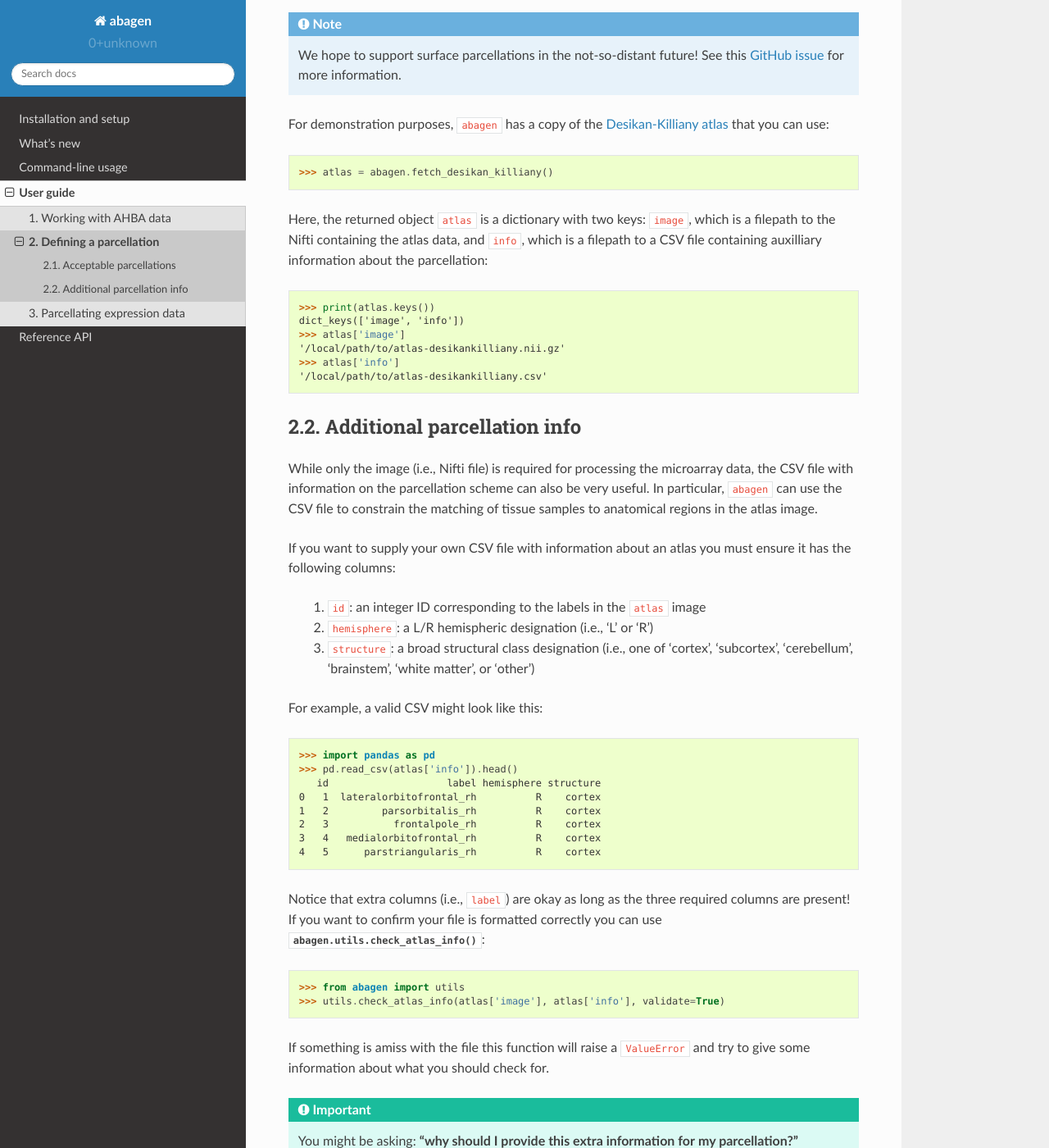
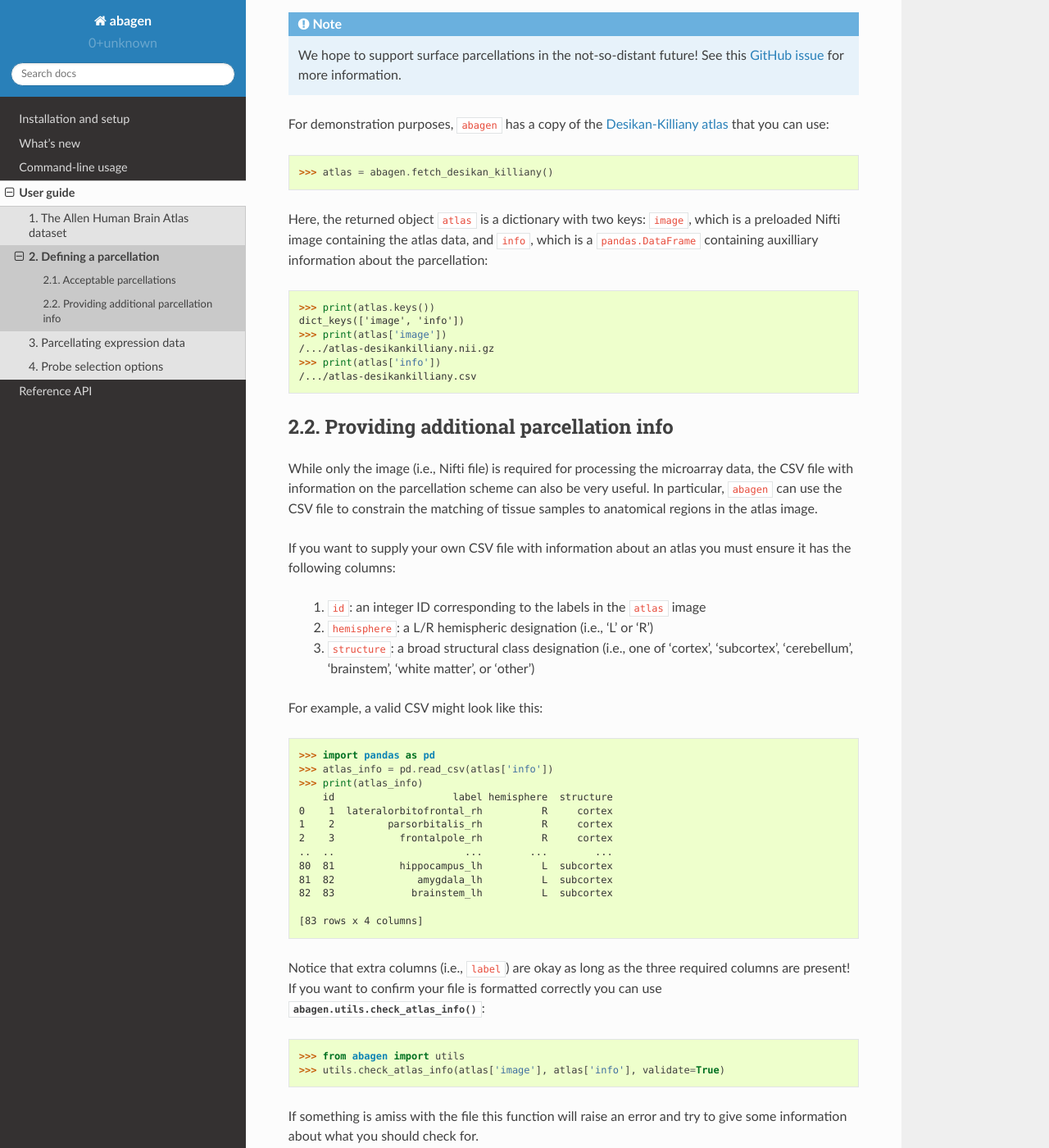
Before and after one commit to rmarkello/abagen, a Sphinx documentation site: the page built from docs/user_guide/parcellations.rst, in a window 1280 px wide and 1400 px high, scrolled down 321 px. Shown: the whole window at 82% size. Built offline with Sphinx 7.4.7 and the Read the Docs theme 2.0.0, drawn with Linux system fonts in a browser that asks for light colours.

Commit message:
[DOC] Doctests for all!!!!

```diff
--- a/docs/conf.py
+++ b/docs/conf.py
@@ -106,3 +106,10 @@
     'pandas': ('https://pandas-docs.github.io/pandas-docs-travis/', None),
     'scipy': ('https://docs.scipy.org/doc/scipy/reference', None),
 }
+
+doctest_global_setup = """
+import abagen
+import pandas as pd
+atlas = abagen.fetch_desikan_killiany()
+pd.set_option('max_rows', 6)
+"""
--- a/docs/usage.rst
+++ b/docs/usage.rst
@@ -23,3 +23,4 @@
    user_guide/download.rst
    user_guide/parcellations.rst
    user_guide/expression.rst
+   user_guide/probes.rst
--- a/docs/user_guide/parcellations.rst
+++ b/docs/user_guide/parcellations.rst
@@ -22,26 +24,28 @@
 atlas <https://surfer.nmr.mgh.harvard.edu/ftp/articles/desikan06-parcellation.
 pdf>`_ that you can use:
 
-.. code-block:: python
+.. doctest::
 
    >>> atlas = abagen.fetch_desikan_killiany()
 
 Here, the returned object ``atlas`` is a dictionary with two keys: ``image``,
-which is a filepath to the Nifti containing the atlas data, and ``info``, which
-is a filepath to a CSV file containing auxilliary information about the
+which is a preloaded Nifti image containing the atlas data, and ``info``, which
+is a ``pandas.DataFrame`` containing auxilliary information about the
 parcellation:
 
-.. code-block:: python
+.. doctest::
 
     >>> print(atlas.keys())
     dict_keys(['image', 'info'])
-    >>> atlas['image']
-    '/local/path/to/atlas-desikankilliany.nii.gz'
-    >>> atlas['info']
-    '/local/path/to/atlas-desikankilliany.csv'
+    >>> print(atlas['image'])  # doctest: +ELLIPSIS
+    /.../atlas-desikankilliany.nii.gz
+    >>> print(atlas['info'])  # doctest: +ELLIPSIS
+    /.../atlas-desikankilliany.csv
 
-Additional parcellation info
-----------------------------
+.. _usage_parcellations_additional:
+
+Providing additional parcellation info
+--------------------------------------
 
 While only the image (i.e., Nifti file) is required for processing the
 microarray data, the CSV file with information on the parcellation scheme can
@@ -60,28 +64,34 @@
 
 For example, a valid CSV might look like this:
 
-.. code-block:: python
+.. doctest::
 
     >>> import pandas as pd
-    >>> pd.read_csv(atlas['info']).head()
-       id                    label hemisphere structure
-    0   1  lateralorbitofrontal_rh          R    cortex
-    1   2         parsorbitalis_rh          R    cortex
-    2   3           frontalpole_rh          R    cortex
-    3   4   medialorbitofrontal_rh          R    cortex
-    4   5      parstriangularis_rh          R    cortex
+    >>> atlas_info = pd.read_csv(atlas['info'])
+    >>> print(atlas_info)
+        id                    label hemisphere  structure
+    0    1  lateralorbitofrontal_rh          R     cortex
+    1    2         parsorbitalis_rh          R     cortex
+    2    3           frontalpole_rh          R     cortex
+    ..  ..                      ...        ...        ...
+    80  81           hippocampus_lh          L  subcortex
+    81  82              amygdala_lh          L  subcortex
+    82  83             brainstem_lh          L  subcortex
+    <BLANKLINE>
+    [83 rows x 4 columns]
+
 
 Notice that extra columns (i.e., ``label``) are okay as long as the three
 required columns are present! If you want to confirm your file is formatted
 correctly you can use :func:`abagen.utils.check_atlas_info`:
 
-.. code-block:: python
+.. doctest::
 
     >>> from abagen import utils
     >>> utils.check_atlas_info(atlas['image'], atlas['info'], validate=True)
 
-If something is amiss with the file this function will raise a ``ValueError``
-and try to give some information about what you should check for.
+If something is amiss with the file this function will raise an error and try
+to give some information about what you should check for.
 
 .. important::
 
--- /dev/null
+++ b/docs/user_guide/probes.rst
@@ -0,0 +1,6 @@
+.. _usage_probe_selection:
+
+Probe selection options
+=======================
+
+The AHBA data
```
Also changed, not shown: other parts of docs/user_guide/parcellations.rst (+2 -0 lines), docs/user_guide/download.rst (+49 -38 lines), docs/user_guide/expression.rst (+91 -37 lines), .travis.yml.
